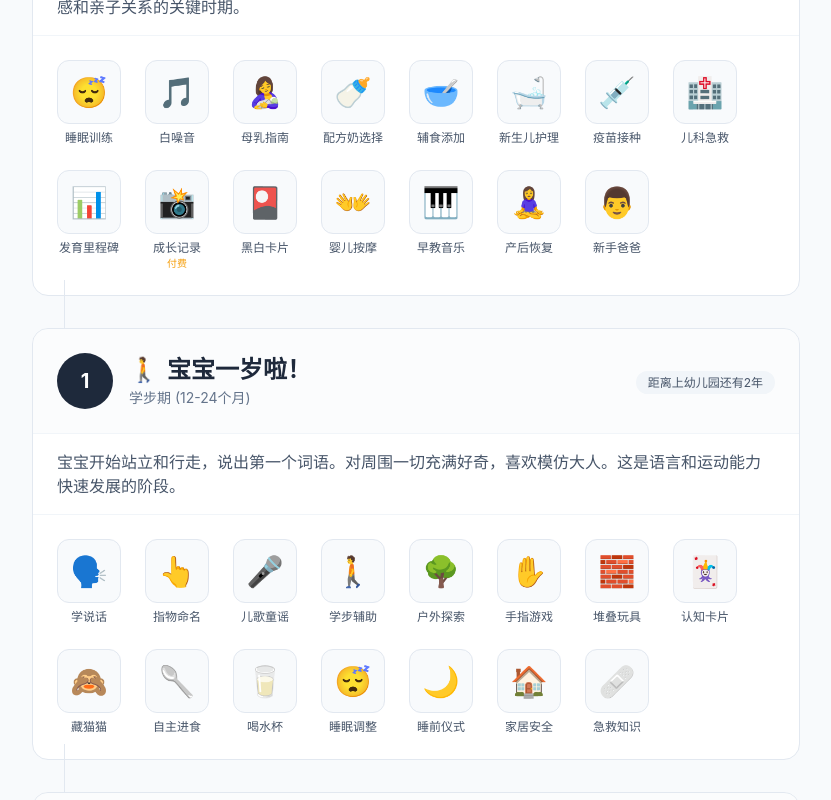
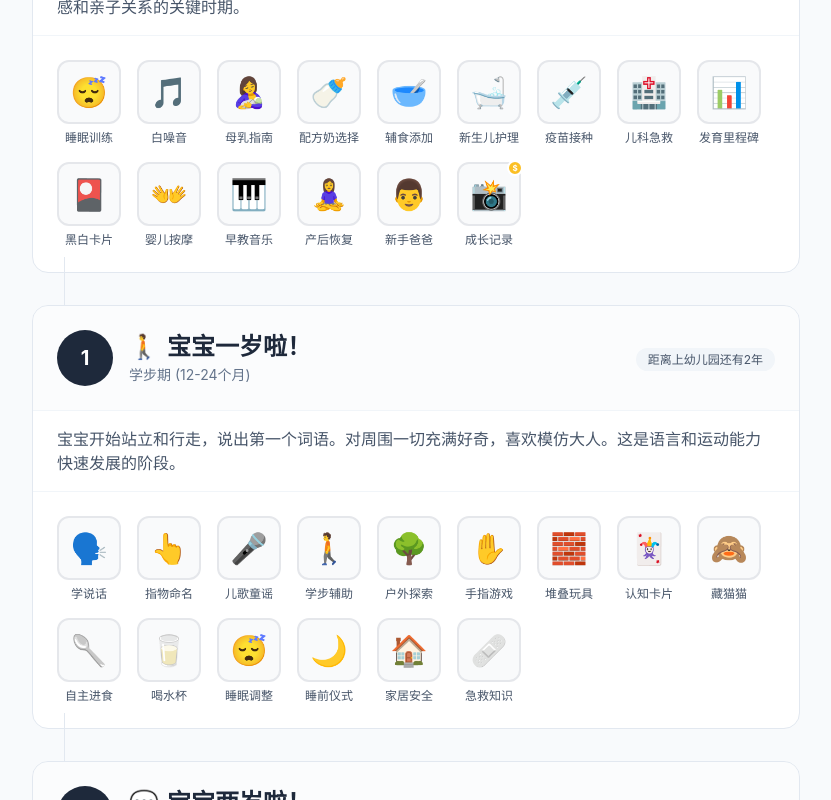
Before and after one commit to StoryBeeBooks/k12pathweb, a Next.js app: page / in a window 1280 px wide. Shown: the part 840-1640 px from the top of the page, without its empty margins (224-1055 px from the left). Built offline with nearby package versions, Linux system fonts and the light colour scheme.

Commit message:
New UI: all icons visible with pastel category colors and legend

```diff
--- a/src/app/page.tsx
+++ b/src/app/page.tsx
@@ -654,50 +654,50 @@
   );
 }
 
-// Category icons mapping
-const categoryIcons: { [key: string]: string } = {
-  '感官发展': '👁️',
-  '语言启蒙': '💬',
-  '运动发展': '🏃',
-  '认知发展': '🧠',
-  '睡眠安抚': '😴',
-  '家长指南': '👨‍👩‍👧',
-  '亲子互动': '👨‍👩‍👦',
-  '语言发展': '🗣️',
-  '艺术启蒙': '🎨',
-  '自理能力': '🧹',
-  '社交能力': '🤝',
-  '阅读启蒙': '📚',
-  '学习启蒙': '📖',
-  '艺术创意': '🎨',
-  '音乐舞蹈': '🎵',
-  '运动体能': '⚽',
-  '生活技能': '🏠',
-  '社交情感': '💚',
-  '阅读故事': '📚',
-  '幼小衔接': '🎯',
-  '阅读能力': '📖',
-  '艺术创作': '🎨',
-  '音乐素养': '🎼',
-  '体育运动': '🏅',
-  '益智游戏': '🧩',
-  '习惯养成': '⏰',
-  '情商发展': '❤️',
-  '语文学习': '📝',
-  '数学学习': '🔢',
-  '英语学习': '🔤',
-  '艺术培养': '🖼️',
-  '音乐学习': '🎹',
-  '思维拓展': '💡',
-  '习惯与品格': '⭐',
-  '心理健康': '🌈',
+// Category colors mapping - pastel backgrounds
+const categoryColors: { [key: string]: { bg: string; border: string; text: string } } = {
+  '感官发展': { bg: 'bg-rose-50', border: 'border-rose-200', text: 'text-rose-600' },
+  '语言启蒙': { bg: 'bg-blue-50', border: 'border-blue-200', text: 'text-blue-600' },
+  '运动发展': { bg: 'bg-orange-50', border: 'border-orange-200', text: 'text-orange-600' },
+  '认知发展': { bg: 'bg-purple-50', border: 'border-purple-200', text: 'text-purple-600' },
+  '睡眠安抚': { bg: 'bg-indigo-50', border: 'border-indigo-200', text: 'text-indigo-600' },
+  '家长指南': { bg: 'bg-slate-100', border: 'border-slate-300', text: 'text-slate-600' },
+  '亲子互动': { bg: 'bg-pink-50', border: 'border-pink-200', text: 'text-pink-600' },
+  '语言发展': { bg: 'bg-blue-50', border: 'border-blue-200', text: 'text-blue-600' },
+  '艺术启蒙': { bg: 'bg-fuchsia-50', border: 'border-fuchsia-200', text: 'text-fuchsia-600' },
+  '自理能力': { bg: 'bg-teal-50', border: 'border-teal-200', text: 'text-teal-600' },
+  '社交能力': { bg: 'bg-emerald-50', border: 'border-emerald-200', text: 'text-emerald-600' },
+  '阅读启蒙': { bg: 'bg-amber-50', border: 'border-amber-200', text: 'text-amber-600' },
+  '学习启蒙': { bg: 'bg-cyan-50', border: 'border-cyan-200', text: 'text-cyan-600' },
+  '艺术创意': { bg: 'bg-fuchsia-50', border: 'border-fuchsia-200', text: 'text-fuchsia-600' },
+  '音乐舞蹈': { bg: 'bg-violet-50', border: 'border-violet-200', text: 'text-violet-600' },
+  '运动体能': { bg: 'bg-orange-50', border: 'border-orange-200', text: 'text-orange-600' },
+  '生活技能': { bg: 'bg-teal-50', border: 'border-teal-200', text: 'text-teal-600' },
+  '社交情感': { bg: 'bg-emerald-50', border: 'border-emerald-200', text: 'text-emerald-600' },
+  '阅读故事': { bg: 'bg-amber-50', border: 'border-amber-200', text: 'text-amber-600' },
+  '幼小衔接': { bg: 'bg-sky-50', border: 'border-sky-200', text: 'text-sky-600' },
+  '阅读能力': { bg: 'bg-amber-50', border: 'border-amber-200', text: 'text-amber-600' },
+  '艺术创作': { bg: 'bg-fuchsia-50', border: 'border-fuchsia-200', text: 'text-fuchsia-600' },
+  '音乐素养': { bg: 'bg-violet-50', border: 'border-violet-200', text: 'text-violet-600' },
+  '体育运动': { bg: 'bg-orange-50', border: 'border-orange-200', text: 'text-orange-600' },
+  '益智游戏': { bg: 'bg-purple-50', border: 'border-purple-200', text: 'text-purple-600' },
+  '习惯养成': { bg: 'bg-lime-50', border: 'border-lime-200', text: 'text-lime-600' },
+  '情商发展': { bg: 'bg-rose-50', border: 'border-rose-200', text: 'text-rose-600' },
+  '语文学习': { bg: 'bg-red-50', border: 'border-red-200', text: 'text-red-600' },
+  '数学学习': { bg: 'bg-blue-50', border: 'border-blue-200', text: 'text-blue-600' },
+  '英语学习': { bg: 'bg-green-50', border: 'border-green-200', text: 'text-green-600' },
+  '艺术培养': { bg: 'bg-fuchsia-50', border: 'border-fuchsia-200', text: 'text-fuchsia-600' },
+  '音乐学习': { bg: 'bg-violet-50', border: 'border-violet-200', text: 'text-violet-600' },
+  '思维拓展': { bg: 'bg-indigo-50', border: 'border-indigo-200', text: 'text-indigo-600' },
+  '习惯与品格': { bg: 'bg-lime-50', border: 'border-lime-200', text: 'text-lime-600' },
+  '心理健康': { bg: 'bg-pink-50', border: 'border-pink-200', text: 'text-pink-600' },
+  '其他资源': { bg: 'bg-gray-50', border: 'border-gray-200', text: 'text-gray-600' },
 };
 
-// Age Section Component - Clean Minimal Design with Categories
+// Age Section Component - All icons visible with category colors
 function AgeSection({ stage, index }: { stage: AgeStage; index: number }) {
   const sectionRef = useRef<HTMLDivElement>(null);
   const [isVisible, setIsVisible] = useState(false);
-  const [expandedCategory, setExpandedCategory] = useState<string | null>(null);
 
   useEffect(() => {
     const observer = new IntersectionObserver(
@@ -784,57 +784,149 @@
           </p>
         </div>
 
-        {/* Resources - Grouped by Category */}
+        {/* Resources - All visible with category-colored backgrounds */}
         <div className="p-5 md:p-6">
-          {hasCategories ? (
-            <div className="space-y-4">
-              {categories.map(category => (
-                <div key={category} className="border border-slate-100 rounded-xl overflow-hidden">
-                  {/* Category Header - Clickable */}
-                  <button
-                    onClick={() => setExpandedCategory(expandedCategory === category ? null : category)}
-                    className="w-full flex items-center justify-between px-4 py-3 bg-slate-50 hover:bg-slate-100 transition-colors"
-                  >
-                    <div className="flex items-center gap-2">
-                      <span className="text-lg">{categoryIcons[category] || '📁'}</span>
-                      <span className="font-medium text-slate-700">{category}</span>
-                      <span className="text-xs text-slate-400">({groupedResources[category].length})</span>
-                    </div>
-                    <svg
-                      className={`w-5 h-5 text-slate-400 transition-transform ${expandedCategory === category ? 'rotate-180' : ''}`}
-                      fill="none"
-                      stroke="currentColor"
-                      viewBox="0 0 24 24"
+          {/* All icons grid */}
+          <div className="flex flex-wrap gap-3 md:gap-4">
+            {categories.map(category =>
+              groupedResources[category].map(resource => (
+                <ResourceCardWithCategory
+                  key={resource.id}
+                  resource={resource}
+                  categoryColor={categoryColors[resource.category || '其他资源'] || categoryColors['其他资源']}
+                />
+              ))
+            )}
+          </div>
+
+          {/* Category Legend */}
+          {hasCategories && (
+            <div className="mt-5 pt-4 border-t border-slate-100">
+              <div className="flex flex-wrap gap-2">
+                {categories.map(category => {
+                  const colors = categoryColors[category] || categoryColors['其他资源'];
+                  return (
+                    <span
+                      key={category}
+                      className={`inline-flex items-center gap-1.5 px-2.5 py-1 rounded-full text-xs font-medium ${colors.bg} ${colors.text} border ${colors.border}`}
                     >
-                      <path strokeLinecap="round" strokeLinejoin="round" strokeWidth={2} d="M19 9l-7 7-7-7" />
-                    </svg>
-                  </button>
-
-                  {/* Category Resources - Collapsible */}
-                  <div className={`transition-all duration-300 overflow-hidden ${
-                    expandedCategory === category ? 'max-h-[2000px] opacity-100' : 'max-h-0 opacity-0'
-                  }`}>
-                    <div className="p-4 bg-white">
-                      <div className="flex flex-wrap gap-4 md:gap-5">
-                        {groupedResources[category].map(resource => (
-                          <ResourceCard key={resource.id} resource={resource} />
-                        ))}
-                      </div>
-                    </div>
-                  </div>
-                </div>
-              ))}
-            </div>
-          ) : (
-            /* No categories - show all resources in a grid */
-            <div className="flex flex-wrap gap-5 md:gap-6">
-              {stage.resources.map(resource => (
-                <ResourceCard key={resource.id} resource={resource} />
-              ))}
+                      <span className="w-2 h-2 rounded-full bg-current opacity-60"></span>
+                      {category}
+                    </span>
+                  );
+                })}
+              </div>
             </div>
           )}
         </div>
       </div>
+    </div>
+  );
+}
+
+// Resource Card with Category Color
+function ResourceCardWithCategory({ resource, categoryColor }: { resource: Resource; categoryColor: { bg: string; border: string; text: string } }) {
+  const [isExpanded, setIsExpanded] = useState(false);
+  const cardRef = useRef<HTMLDivElement>(null);
+
+  useEffect(() => {
+    const handleClickOutside = (event: MouseEvent) => {
+      if (cardRef.current && !cardRef.current.contains(event.target as Node)) {
+        setIsExpanded(false);
+      }
+    };
+
+    if (isExpanded) {
+      document.addEventListener('mousedown', handleClickOutside);
+    }
+
+    return () => document.removeEventListener('mousedown', handleClickOutside);
+  }, [isExpanded]);
+
+  // User type label and color
+  const getUserTypeLabel = (userType?: 'parent' | 'child' | 'both') => {
+    switch (userType) {
+      case 'parent': return { label: '家长', color: 'bg-blue-100 text-blue-600' };
+      case 'child': return { label: '孩子', color: 'bg-pink-100 text-pink-600' };
+      case 'both': return { label: '亲子', color: 'bg-purple-100 text-purple-600' };
+      default: return null;
+    }
+  };
+
+  const userTypeInfo = getUserTypeLabel(resource.userType);
+
+  return (
+    <div
+      ref={cardRef}
+      className="relative group"
+      onClick={() => setIsExpanded(!isExpanded)}
+    >
+      {/* App Icon with category-colored background */}
+      <div className="flex flex-col items-center cursor-pointer transition-all duration-200 hover:scale-105">
+        <div className={`relative w-14 h-14 md:w-16 md:h-16 rounded-xl flex items-center justify-center text-2xl md:text-3xl border-2 ${categoryColor.bg} ${categoryColor.border} hover:shadow-md transition-shadow`}>
+          {resource.icon}
+          {/* Paid indicator */}
+          {resource.type === 'paid' && (
+            <span className="absolute -top-1 -right-1 w-4 h-4 rounded-full bg-amber-400 border-2 border-white flex items-center justify-center">
+              <span className="text-[8px] text-white font-bold">$</span>
+            </span>
+          )}
+        </div>
+        <span className="mt-1.5 text-xs font-medium text-slate-600 text-center max-w-[70px] line-clamp-2">
+          {resource.name}
+        </span>
+      </div>
+
+      {/* Expanded Card Modal */}
+      {isExpanded && (
+        <div className="fixed inset-0 z-50 flex items-center justify-center p-4 bg-black/20" onClick={(e) => { if (e.target === e.currentTarget) setIsExpanded(false); }}>
+          <div className="w-72 max-w-[90vw] p-4 bg-white rounded-xl shadow-xl border border-slate-200 animate-fadeIn" onClick={(e) => e.stopPropagation()}>
+            <div className="flex items-start gap-3 mb-3">
+              <div className={`w-12 h-12 rounded-xl flex items-center justify-center text-2xl ${categoryColor.bg} ${categoryColor.border} border`}>
+                {resource.icon}
+              </div>
+              <div className="flex-1 min-w-0">
+                <h4 className="font-semibold text-slate-800 text-base">{resource.name}</h4>
+                <div className="flex items-center gap-1.5 mt-1 flex-wrap">
+                  <span className={`text-xs px-2 py-0.5 rounded ${
+                    resource.type === 'free'
+                      ? 'bg-emerald-100 text-emerald-700'
+                      : 'bg-amber-100 text-amber-700'
+                  }`}>
+                    {resource.type === 'free' ? '免费' : '付费'}
+                  </span>
+                  {userTypeInfo && (
+                    <span className={`text-xs px-2 py-0.5 rounded ${userTypeInfo.color}`}>
+                      {userTypeInfo.label}用
+                    </span>
+                  )}
+                  {resource.category && (
+                    <span className={`text-xs px-2 py-0.5 rounded ${categoryColor.bg} ${categoryColor.text}`}>
+                      {resource.category}
+                    </span>
+                  )}
+                </div>
+              </div>
+              <button onClick={() => setIsExpanded(false)} className="text-slate-400 hover:text-slate-600">
+                <svg className="w-5 h-5" fill="none" stroke="currentColor" viewBox="0 0 24 24">
+                  <path strokeLinecap="round" strokeLinejoin="round" strokeWidth={2} d="M6 18L18 6M6 6l12 12" />
+                </svg>
+              </button>
+            </div>
+            <p className="text-sm text-slate-600 mb-4 leading-relaxed">{resource.description}</p>
+            <a
+              href={resource.link}
+              className={`block w-full text-center py-2.5 rounded-lg text-sm font-medium transition-colors ${
+                resource.type === 'free'
+                  ? 'bg-emerald-500 hover:bg-emerald-600 text-white'
+                  : 'bg-amber-500 hover:bg-amber-600 text-white'
+              }`}
+            >
+              {resource.type === 'free' ? '免费使用' : '了解更多'}
+            </a>
+          </div>
+        </div>
+      )}
     </div>
   );
 }
```
